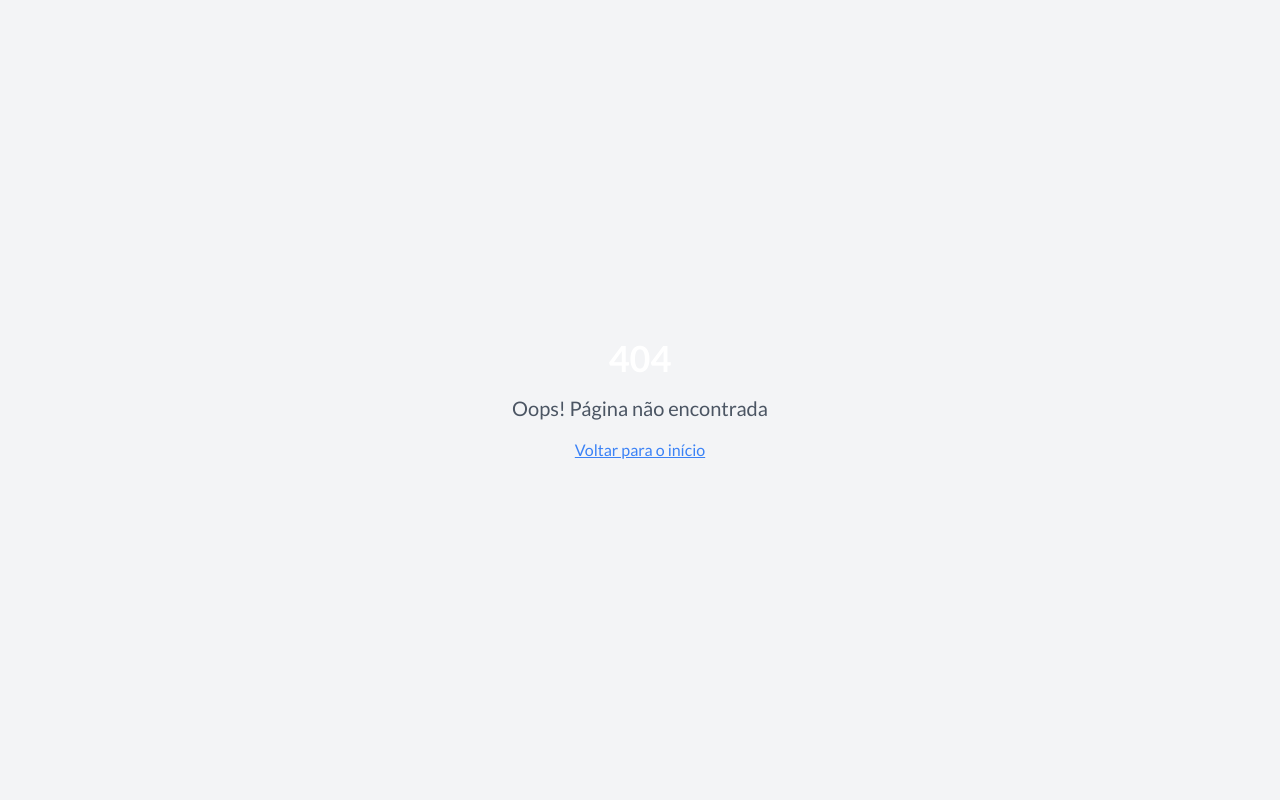
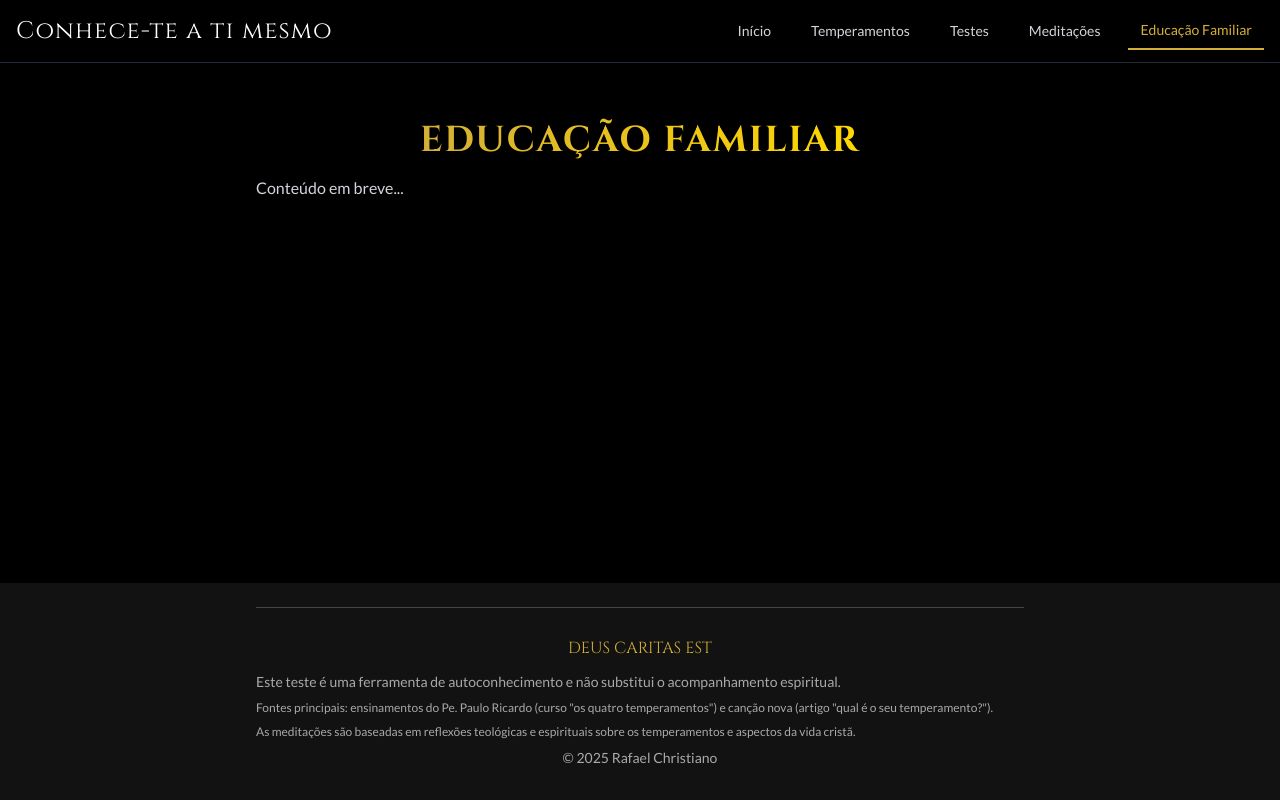
Before and after one commit to rafachrisbr/replica-temperamentum-mirror-58, a React (Vite) app: page /educacao-familiar in a window 1280 px wide. Before the commit this address had no page. Built offline with nearby package versions, Linux system fonts and the light colour scheme.

Commit message:
Create Family Education page and update navigation

```diff
--- a/src/App.tsx
+++ b/src/App.tsx
@@ -27,6 +27,7 @@ import MultipleIntelligencesResults from "./pages/MultipleIntelligencesResults";
 import CompleteTest from "./pages/CompleteTest";
 import CompleteTestResults from "./pages/CompleteTestResults";
 import CompleteTestIntro from './pages/CompleteTestIntro';
+import EducacaoFamiliar from './pages/EducacaoFamiliar';
 import NotFound from "./pages/NotFound";
 
 const queryClient = new QueryClient();
@@ -62,6 +63,7 @@ const App = () => (
                   <Route path="/inteligencias-multiplas" element={<MultipleIntelligences />} />
                   <Route path="/inteligencias-multiplas-resultados" element={<MultipleIntelligencesResults />} />
                   <Route path="/complete-test-intro" element={<CompleteTestIntro />} />
+                  <Route path="/educacao-familiar" element={<EducacaoFamiliar />} />
                   <Route path="*" element={<NotFound />} />
                 </Routes>
               </BrowserRouter>
--- a/src/components/Navbar.tsx
+++ b/src/components/Navbar.tsx
@@ -1,4 +1,3 @@
-
 import React from 'react';
 import { useNavigate, useLocation } from 'react-router-dom';
 import { cn } from '@/lib/utils';
@@ -12,6 +11,7 @@ const Navbar: React.FC = () => {
     { name: 'Temperamentos', path: '/temperamentos' },
     { name: 'Testes', path: '/testes' },
     { name: 'Meditações', path: '/meditacoes' },
+    { name: 'Educação Familiar', path: '/educacao-familiar' },
   ];
 
   return (
--- /dev/null
+++ b/src/pages/EducacaoFamiliar.tsx
@@ -0,0 +1,30 @@
+import React from 'react';
+import Header from '@/components/Header';
+import Footer from '@/components/Footer';
+
+const EducacaoFamiliar = () => {
+  return (
+    <div className="min-h-screen flex flex-col bg-black text-white">
+      <Header />
+
+      <main className="flex-1 flex flex-col items-center p-4 md:p-6 mt-8">
+        <div className="max-w-6xl w-full space-y-8 animate-fadeIn">
+          <div className="text-center mb-8">
+            <h2 className="text-2xl md:text-3xl lg:text-4xl font-serif font-bold uppercase tracking-wider mb-4">
+              <span className="bg-gradient-to-r from-[#D4AF37] to-[#FFD700] bg-clip-text text-transparent">
+                Educação Familiar
+              </span>
+            </h2>
+            <p className="text-gray-300 max-w-3xl mx-auto">
+              Conteúdo em breve...
+            </p>
+          </div>
+        </div>
+      </main>
+
+      <Footer />
+    </div>
+  );
+};
+
+export default EducacaoFamiliar;
```
